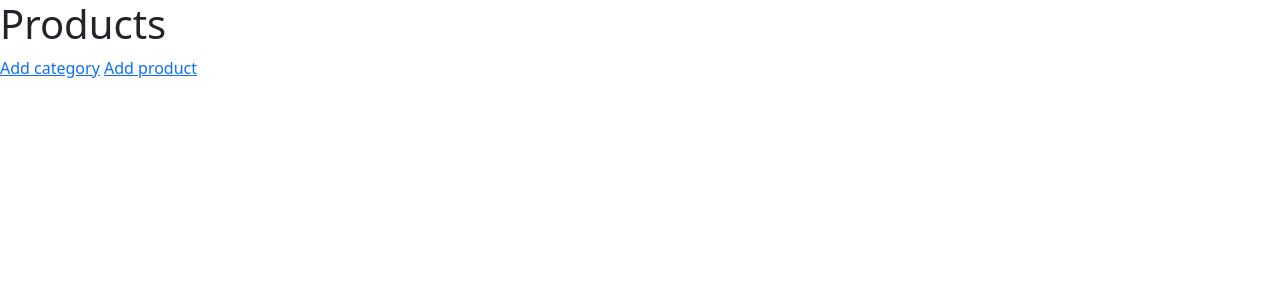
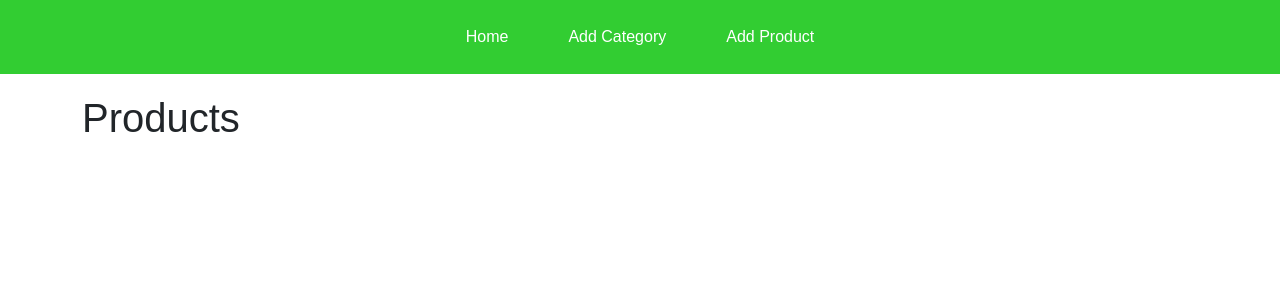
Before and after one commit to ABM1204/HW54, a Django app: page / in a window 1280 px wide. Shown: the top 300 px of the page. Run offline with Django 5.2, Linux system fonts and the light colour scheme; data that the repository does not hold is empty.

Commit message:
Стилизовал проект, привел в более аккуратный вил. Законил основное задание

```diff
--- a/source/HW54/settings.py
+++ b/source/HW54/settings.py
@@ -11,6 +11,8 @@ https://docs.djangoproject.com/en/5.0/ref/settings/
 """
 
 from pathlib import Path
+
+from django.contrib import staticfiles
 
 # Build paths inside the project like this: BASE_DIR / 'subdir'.
 BASE_DIR = Path(__file__).resolve().parent.parent
@@ -118,7 +120,7 @@ USE_TZ = True
 # Static files (CSS, JavaScript, Images)
 # https://docs.djangoproject.com/en/5.0/howto/static-files/
 
-STATIC_URL = 'static/'
+STATIC_URL = '/static/'
 
 # Default primary key field type
 # https://docs.djangoproject.com/en/5.0/ref/settings/#default-auto-field
--- /dev/null
+++ b/source/online_shop/static/css/styles.css
@@ -0,0 +1,69 @@
+body {
+    font-family: Arial, sans-serif;
+    margin: 0;
+    padding: 0;
+}
+
+.container {
+    margin-top: 20px;
+}
+
+.navbar {
+    background-color: #32CD32;
+    padding: 15px;
+    display: flex;
+    justify-content: center;
+}
+
+.navbar a {
+    color: white;
+    text-decoration: none;
+    padding: 10px 20px;
+    margin: 0 10px;
+}
+
+.navbar a:hover {
+    background-color: #32CD32;
+}
+
+.card-deck {
+    display: flex;
+    flex-wrap: wrap;
+    gap: 20px;
+}
+
+.card {
+    flex: 1 1 300px;
+    border: 1px solid #ddd;
+    border-radius: 10px;
+    overflow: hidden;
+    box-shadow: 0 2px 5px rgba(0,0,0,0.1);
+}
+
+.card img {
+    width: 100%;
+    height: auto;
+}
+
+.card-body {
+    padding: 15px;
+}
+
+.card-title {
+    font-size: 1.5em;
+    margin-bottom: 10px;
+}
+
+.card-text {
+    margin-bottom: 10px;
+}
+
+.btn-primary {
+    background-color: #007bff;
+    border-color: #007bff;
+}
+
+.btn-primary:hover {
+    background-color: #0056b3;
+    border-color: #004085;
+}
--- a/source/online_shop/templates/base.html
+++ b/source/online_shop/templates/base.html
@@ -2,9 +2,20 @@
 <html lang="en">
 <head>
     <meta charset="UTF-8">
-    <title>Title</title>
+    <title>{% block title %}Online Shop{% endblock %}</title>
+    {% load static %}
+    <link href="https://cdn.jsdelivr.net/npm/bootstrap@5.3.3/dist/css/bootstrap.min.css" rel="stylesheet" integrity="sha384-QWTKZyjpPEjISv5WaRU9OFeRpok6YctnYmDr5pNlyT2bRjXh0JMhjY6hW+ALEwIH" crossorigin="anonymous">
+    <link rel="stylesheet" type="text/css" href="{% static 'css/styles.css' %}">
 </head>
 <body>
-
+    <div class="navbar">
+        <a href="{% url 'products_view' %}">Home</a>
+        <a href="{% url 'category_add_view' %}">Add Category</a>
+        <a href="{% url 'product_add_view' %}">Add Product</a>
+    </div>
+    <div class="container">
+        {% block content %}{% endblock %}
+    </div>
+    <script src="https://cdn.jsdelivr.net/npm/bootstrap@5.3.3/dist/js/bootstrap.bundle.min.js" integrity="sha384-YvpcrYf0tY3lHB60NNkmXc5s9fDVZLESaAA55NDzOxhy9GkcIdslK1eN7N6jIeHz" crossorigin="anonymous"></script>
 </body>
 </html>
--- a/source/online_shop/templates/products_view.html
+++ b/source/online_shop/templates/products_view.html
@@ -1,27 +1,20 @@
-<!DOCTYPE html>
-<html lang="en">
-<head>
-    <meta charset="UTF-8">
-    <title>Products</title>
-    <link href="https://cdn.jsdelivr.net/npm/bootstrap@5.3.3/dist/css/bootstrap.min.css" rel="stylesheet" integrity="sha384-QWTKZyjpPEjISv5WaRU9OFeRpok6YctnYmDr5pNlyT2bRjXh0JMhjY6hW+ALEwIH" crossorigin="anonymous">
-</head>
-<body>
+{% extends 'base.html' %}
+
+{% block title %}Products{% endblock %}
+
+{% block content %}
     <h1>Products</h1>
-    <a href="{% url 'category_add_view' %}">Add category</a>
-    <a href="{% url 'product_add_view' %}">Add product</a>
-    <div class="container">
-        <ul class="products_list">
-            {% for product in products %}
-            <li>
-                <img src="{{ product.image }}" class="img-thumbnail" alt="product_image" style="width:300px;height:200px;"><br>
-                <strong>Name: </strong> {{ product.name }}<br>
-                <strong>Category: </strong> {{ product.category }}<br>
-                <strong>Price: </strong> {{ product.price }}<br>
-                <a href="{% url 'product_view' product.id %}">View Details</a>
-            </li>
-            {% endfor %}
-        </ul>
+    <div class="card-deck">
+        {% for product in products %}
+        <div class="card">
+            <img src="{{ product.image }}" class="card-img-top" alt="product_image">
+            <div class="card-body">
+                <h5 class="card-title">{{ product.name }}</h5>
+                <p class="card-text"><strong>Category:</strong> {{ product.category.name }}</p>
+                <p class="card-text"><strong>Price:</strong> {{ product.price }}</p>
+                <a href="{% url 'product_view' product.id %}" class="btn btn-primary">View Details</a>
+            </div>
+        </div>
+        {% endfor %}
     </div>
-    <script src="https://cdn.jsdelivr.net/npm/bootstrap@5.3.3/dist/js/bootstrap.bundle.min.js" integrity="sha384-YvpcrYf0tY3lHB60NNkmXc5s9fDVZLESaAA55NDzOxhy9GkcIdslK1eN7N6jIeHz" crossorigin="anonymous"></script>
-</body>
-</html>
+{% endblock %}
--- a/source/online_shop/urls.py
+++ b/source/online_shop/urls.py
@@ -5,5 +5,5 @@ urlpatterns = [
     path('', views.index, name='products_view'),
     path('products/<int:id>/', views.product_view, name='product_view'),
     path('categories/add/', views.category_add_view, name='category_add_view'),
-    path('products/add/', views.product_add_view, name='product_add_view')
+    path('products/add/', views.product_add_view, name='product_add_view'),
 ]
```
Also changed, not shown: source/online_shop/templates/add_category.html (+16 -17 lines), source/online_shop/templates/add_product.html (+32 -30 lines), source/online_shop/templates/product_view.html (+11 -14 lines).
